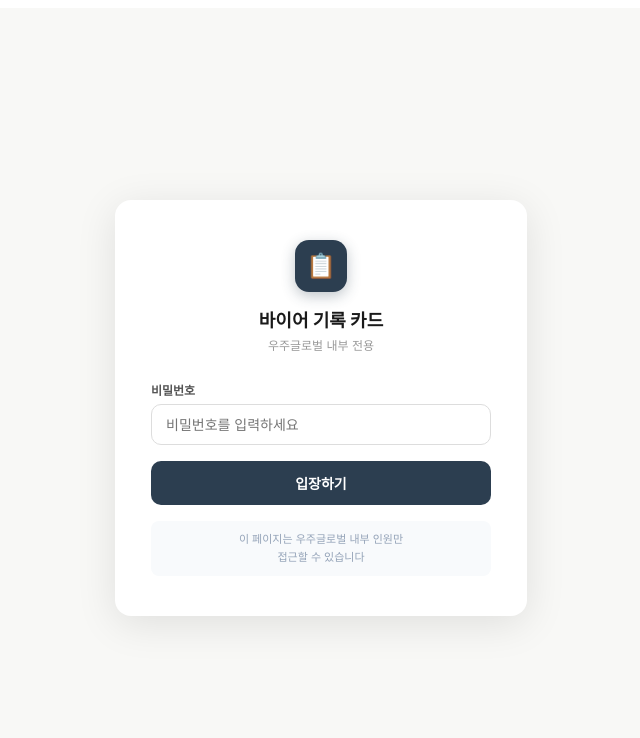
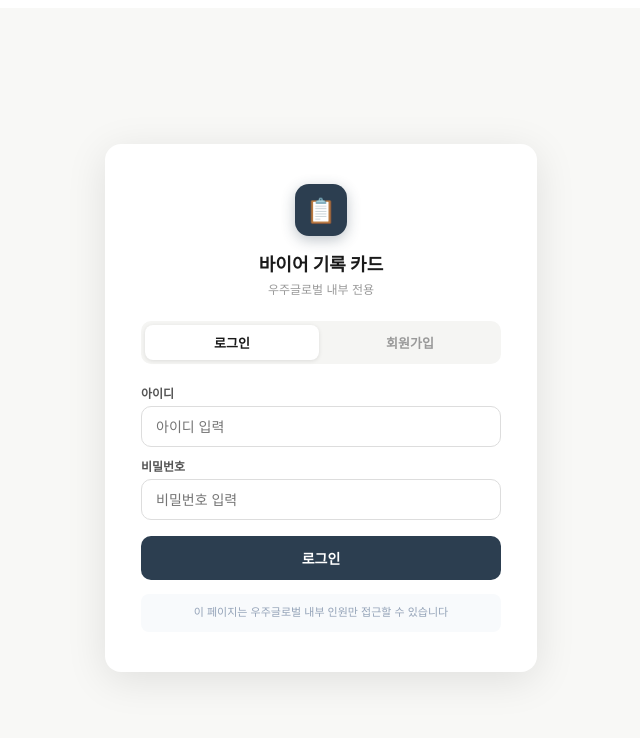
Before and after one commit to crukes18-cyber/businesschart, a Next.js app: page / in a window 1280 px wide. Shown: the top 738 px of the page, without its empty margins (319-959 px from the left). Built offline with nearby package versions, Linux system fonts and the light colour scheme.

Commit message:
Update index.jsx

```diff
--- a/pages/index.jsx
+++ b/pages/index.jsx
@@ -2,13 +2,9 @@
 
 import { useState, useMemo, useCallback, useEffect } from "react";
 
-// ─── 비밀번호 설정 ────────────────────────────────────────────────────────────
-const APP_PASSWORD = "woojoo2026";
-// ─────────────────────────────────────────────────────────────────────────────
-
-const STATUS_COLORS = { "완료": "#1D9E75", "대기": "#F59E0B", "진행": "#378ADD", "취소": "#EF4444" };
-const STATUS_BG = { "완료": "#EAF3DE", "대기": "#FEF3C7", "진행": "#E6F1FB", "취소": "#FDEDEC" };
-const STATUSES = ["완료", "대기", "진행", "취소"];
+const STATUS_COLORS = { "완료": "#1D9E75", "펜딩": "#F59E0B", "진행": "#378ADD", "취소": "#EF4444" };
+const STATUS_BG = { "완료": "#EAF3DE", "펜딩": "#FEF3C7", "진행": "#E6F1FB", "취소": "#FDEDEC" };
+const STATUSES = ["완료", "펜딩", "진행", "취소"];
 const now = () => { const d = new Date(); return `${d.getFullYear()}.${String(d.getMonth()+1).padStart(2,"0")}.${String(d.getDate()).padStart(2,"0")} ${String(d.getHours()).padStart(2,"0")}:${String(d.getMinutes()).padStart(2,"0")}`; };
 
 // 날짜 변환 헬퍼 (표시용: 2026.04.08 ↔ input용: 2026-04-08)
@@ -19,55 +15,107 @@ const DEFAULT_RECORDS = [
   { id: 1, requestDate: "2025.07.28", dueDate: "2025.08.15", completeDate: "2025.08.10", brand: "Alpha Sports", brandManager: "James K.", woojooManager: "김은석", content: "첫 접촉 — 유럽 친환경 인증 소재 관심 확인", status: "완료", nextStep: "인증서 및 소재 사양서 발송", pendingReason: "—", memos: [{ id: 1, text: "유럽 OEKO-TEX 인증 관련 문의 — 인증서 사본 첨부 완료", date: "2025.08.12 09:30" }] },
   { id: 2, requestDate: "2025.09.01", dueDate: "2025.09.20", completeDate: "2025.09.15", brand: "B", brandManager: "", woojooManager: "이지은", content: "첫 미팅 — 소재 라인업 소개, SS26 니즈 청취", status: "완료", nextStep: "스와치 발송 요청", pendingReason: "—", memos: [] },
   { id: 3, requestDate: "2025.09.10", dueDate: "2025.09.25", completeDate: "2025.09.20", brand: "C", brandManager: "James K.", woojooManager: "김은석", content: "소재 승인 완료 — SS26 500yds 발주 확정", status: "완료", nextStep: "발주서 접수 및 생산 일정 공유", pendingReason: "—", memos: [] },
-  { id: 4, requestDate: "2025.09.30", dueDate: "2025.10.15", completeDate: "2025.10.08", brand: "D", brandManager: "", woojooManager: "박성민", content: "스와치 전달, DNT-4034 foil print 타당성 논의", status: "대기", nextStep: "가먼트 워시 샘플 제작 착수", pendingReason: "워시 테스트 결과 대기", memos: [{ id: 1, text: "가먼트 워시 테스트 3회 진행 예정, 결과 2주 후 공유", date: "2025.10.10 14:20" }, { id: 2, text: "1차 워시 테스트 완료 — 수축률 2.1%, 기준 이내\n2차 테스트 다음 주 진행", date: "2025.10.18 11:00" }] },
+  { id: 4, requestDate: "2025.09.30", dueDate: "2025.10.15", completeDate: "2025.10.08", brand: "D", brandManager: "", woojooManager: "박성민", content: "스와치 전달, DNT-4034 foil print 타당성 논의", status: "펜딩", nextStep: "가먼트 워시 샘플 제작 착수", pendingReason: "워시 테스트 결과 대기", memos: [{ id: 1, text: "가먼트 워시 테스트 3회 진행 예정, 결과 2주 후 공유", date: "2025.10.10 14:20" }, { id: 2, text: "1차 워시 테스트 완료 — 수축률 2.1%, 기준 이내\n2차 테스트 다음 주 진행", date: "2025.10.18 11:00" }] },
   { id: 5, requestDate: "2025.10.10", dueDate: "2025.11.01", completeDate: "2025.10.20", brand: "E", brandManager: "Sarah L.", woojooManager: "최현아", content: "첫 미팅 — FW26 소재 니즈 파악, Woven-touch 관심 확인", status: "진행", nextStep: "스와치 3종 선별 발송", pendingReason: "—", memos: [] },
-  { id: 6, requestDate: "2025.10.25", dueDate: "2025.11.20", completeDate: "2025.11.05", brand: "F", brandManager: "", woojooManager: "김은석", content: "인트로 미팅 — 친환경 소재 관심, 워터리스 다잉 소개", status: "대기", nextStep: "소재 카탈로그 발송", pendingReason: "—", memos: [] },
+  { id: 6, requestDate: "2025.10.25", dueDate: "2025.11.20", completeDate: "2025.11.05", brand: "F", brandManager: "", woojooManager: "김은석", content: "인트로 미팅 — 친환경 소재 관심, 워터리스 다잉 소개", status: "펜딩", nextStep: "소재 카탈로그 발송", pendingReason: "—", memos: [] },
   { id: 7, requestDate: "2025.11.01", dueDate: "2025.11.30", completeDate: "2025.11.15", brand: "G", brandManager: "Sarah L.", woojooManager: "최현아", content: "스와치 리뷰 — 2종 긍정, 추가 색상 옵션 요청", status: "완료", nextStep: "색상 개발 착수", pendingReason: "—", memos: [] },
 ];
 
-const EMPTY = { requestDate: "", dueDate: "", completeDate: "", brand: "", brandManager: "", woojooManager: "", content: "", status: "대기", nextStep: "", pendingReason: "", memos: [] };
+const EMPTY = { requestDate: "", dueDate: "", completeDate: "", brand: "", brandManager: "", woojooManager: "", content: "", status: "펜딩", nextStep: "", pendingReason: "", memos: [], updatedAt: "" };
 
-// ─── Password Gate ────────────────────────────────────────────────────────────
-function PasswordGate({ onUnlock }) {
-  const [pw, setPw] = useState("");
-  const [error, setError] = useState(false);
+// ─── Login / Signup Gate ─────────────────────────────────────────────────────
+function AuthGate({ onLogin }) {
+  const [mode, setMode] = useState("login");
+  const [userId, setUserId] = useState("");
+  const [password, setPassword] = useState("");
+  const [name, setName] = useState("");
+  const [error, setError] = useState("");
   const [shake, setShake] = useState(false);
+  const [loading, setLoading] = useState(false);
 
-  const attempt = () => {
-    if (pw === APP_PASSWORD) {
-      if (typeof window !== "undefined") sessionStorage.setItem("buyer_auth", "1");
-      onUnlock();
-    } else {
-      setError(true); setShake(true); setPw("");
-      setTimeout(() => setShake(false), 500);
-    }
+  const triggerShake = (msg) => { setError(msg); setShake(true); setTimeout(()=>setShake(false),500); };
+
+  const handleLogin = async () => {
+    if (!userId.trim()||!password.trim()) return triggerShake("아이디와 비밀번호를 입력해주세요.");
+    setLoading(true);
+    try {
+      const res = await fetch("/api/users");
+      const data = await res.json();
+      const user = (data.users||[]).find(u=>u.userId===userId && u.password===password);
+      if (!user) { setLoading(false); return triggerShake("아이디 또는 비밀번호가 올바르지 않아요."); }
+      if (typeof window !== "undefined") sessionStorage.setItem("buyer_user", JSON.stringify({ userId: user.userId, name: user.name }));
+      onLogin({ userId: user.userId, name: user.name });
+    } catch { triggerShake("서버 오류가 발생했어요."); }
+    setLoading(false);
   };
+
+  const handleSignup = async () => {
+    if (!userId.trim()||!password.trim()||!name.trim()) return triggerShake("모든 항목을 입력해주세요.");
+    if (userId.length < 3) return triggerShake("아이디는 3자 이상이어야 해요.");
+    if (password.length < 4) return triggerShake("비밀번호는 4자 이상이어야 해요.");
+    setLoading(true);
+    try {
+      const res = await fetch("/api/users", {
+        method: "POST",
+        headers: { "Content-Type": "application/json" },
+        body: JSON.stringify({ userId, name, password })
+      });
+      const data = await res.json();
+      if (res.status === 409) { setLoading(false); return triggerShake(data.error); }
+      if (!data.ok) { setLoading(false); return triggerShake("가입 중 오류가 발생했어요."); }
+      if (typeof window !== "undefined") sessionStorage.setItem("buyer_user", JSON.stringify({ userId, name }));
+      onLogin({ userId, name });
+    } catch { triggerShake("서버 오류가 발생했어요."); }
+    setLoading(false);
+  };
+
+  const inp = { width:"100%", boxSizing:"border-box", padding:"11px 14px", border:"1.5px solid #ddd", borderRadius:10, fontSize:14, outline:"none", fontFamily:"inherit" };
 
   return (
     <div style={{ minHeight:"100vh", background:"#f8f8f6", display:"flex", alignItems:"center", justifyContent:"center", fontFamily:"-apple-system,BlinkMacSystemFont,'Segoe UI',sans-serif" }}>
       <style>{`@keyframes shake{0%,100%{transform:translateX(0)}20%{transform:translateX(-8px)}40%{transform:translateX(8px)}60%{transform:translateX(-6px)}80%{transform:translateX(6px)}}`}</style>
-      <div style={{ background:"white", borderRadius:16, padding:"40px 36px", boxShadow:"0 8px 40px rgba(0,0,0,0.10)", width:340, animation:shake?"shake 0.4s ease":"none" }}>
-        <div style={{ textAlign:"center", marginBottom:28 }}>
+      <div style={{ background:"white", borderRadius:16, padding:"40px 36px", boxShadow:"0 8px 40px rgba(0,0,0,0.10)", width:360, animation:shake?"shake 0.4s ease":"none" }}>
+        <div style={{ textAlign:"center", marginBottom:24 }}>
           <div style={{ width:52,height:52,borderRadius:14,background:"#2C3E50",display:"flex",alignItems:"center",justifyContent:"center",margin:"0 auto 14px",boxShadow:"0 4px 14px rgba(44,62,80,0.3)" }}>
             <span style={{ fontSize:24 }}>📋</span>
           </div>
           <div style={{ fontSize:18,fontWeight:700,color:"#1a1a1a" }}>바이어 기록 카드</div>
           <div style={{ fontSize:12,color:"#999",marginTop:4 }}>우주글로벌 내부 전용</div>
         </div>
-        <label style={{ fontSize:12,fontWeight:600,color:"#555",display:"block",marginBottom:6 }}>비밀번호</label>
-        <input
-          type="password" value={pw} autoFocus
-          onChange={e=>{ setPw(e.target.value); setError(false); }}
-          onKeyDown={e=>e.key==="Enter" && attempt()}
-          placeholder="비밀번호를 입력하세요"
-          style={{ width:"100%",boxSizing:"border-box",padding:"11px 14px",border:error?"1.5px solid #EF4444":"1.5px solid #ddd",borderRadius:10,fontSize:14,outline:"none",fontFamily:"inherit",background:error?"#FFF8F8":"white" }}
-        />
-        {error && <div style={{ fontSize:12,color:"#EF4444",marginTop:5 }}>⚠ 비밀번호가 올바르지 않습니다</div>}
-        <button onClick={attempt} style={{ width:"100%",padding:"12px",marginTop:16,background:"#2C3E50",color:"white",border:"none",borderRadius:10,fontSize:14,fontWeight:700,cursor:"pointer" }}>
-          입장하기
+        <div style={{ display:"flex", background:"#f5f5f3", borderRadius:10, padding:4, marginBottom:20, gap:4 }}>
+          {[["login","로그인"],["signup","회원가입"]].map(([m,label])=>(
+            <button key={m} onClick={()=>{setMode(m);setError("");}} style={{ flex:1,padding:"8px",borderRadius:8,border:"none",cursor:"pointer",fontSize:13,fontWeight:600,
+              background:mode===m?"white":"transparent",color:mode===m?"#1a1a1a":"#999",
+              boxShadow:mode===m?"0 1px 4px rgba(0,0,0,0.1)":"none",transition:"all .15s" }}>
+              {label}
+            </button>
+          ))}
+        </div>
+        <div style={{ display:"flex",flexDirection:"column",gap:10 }}>
+          {mode==="signup" && (
+            <div>
+              <label style={{ fontSize:12,fontWeight:600,color:"#555",display:"block",marginBottom:5 }}>이름</label>
+              <input value={name} onChange={e=>{setName(e.target.value);setError("");}} placeholder="홍길동" style={inp}/>
+            </div>
+          )}
+          <div>
+            <label style={{ fontSize:12,fontWeight:600,color:"#555",display:"block",marginBottom:5 }}>아이디</label>
+            <input value={userId} onChange={e=>{setUserId(e.target.value);setError("");}} placeholder="아이디 입력" style={inp} autoFocus/>
+          </div>
+          <div>
+            <label style={{ fontSize:12,fontWeight:600,color:"#555",display:"block",marginBottom:5 }}>비밀번호</label>
+            <input type="password" value={password} onChange={e=>{setPassword(e.target.value);setError("");}}
+              onKeyDown={e=>e.key==="Enter"&&(mode==="login"?handleLogin():handleSignup())}
+              placeholder="비밀번호 입력" style={inp}/>
+          </div>
+        </div>
+        {error && <div style={{ fontSize:12,color:"#EF4444",marginTop:10,padding:"8px 12px",background:"#FEF2F2",borderRadius:8 }}>⚠ {error}</div>}
+        <button onClick={mode==="login"?handleLogin:handleSignup} disabled={loading}
+          style={{ width:"100%",padding:"12px",marginTop:16,background:"#2C3E50",color:"white",border:"none",borderRadius:10,fontSize:14,fontWeight:700,cursor:loading?"not-allowed":"pointer",opacity:loading?0.7:1 }}>
+          {loading?"처리 중...":(mode==="login"?"로그인":"가입하기")}
         </button>
-        <div style={{ marginTop:16,padding:"10px 12px",background:"#F8FAFC",borderRadius:8,fontSize:11,color:"#94A3B8",textAlign:"center",lineHeight:1.6 }}>
-          이 페이지는 우주글로벌 내부 인원만<br/>접근할 수 있습니다
+        <div style={{ marginTop:14,padding:"10px 12px",background:"#F8FAFC",borderRadius:8,fontSize:11,color:"#94A3B8",textAlign:"center",lineHeight:1.6 }}>
+          이 페이지는 우주글로벌 내부 인원만 접근할 수 있습니다
         </div>
       </div>
     </div>
@@ -76,13 +124,17 @@ function PasswordGate({ onUnlock }) {
 
 // ─── Main Export ──────────────────────────────────────────────────────────────
 export default function BuyerCard() {
-  const [authed, setAuthed] = useState(() => typeof window !== "undefined" && sessionStorage.getItem("buyer_auth") === "1");
-  if (!authed) return <PasswordGate onUnlock={()=>setAuthed(true)} />;
-  return <BuyerApp />;
+  const [currentUser, setCurrentUser] = useState(() => {
+    if (typeof window === "undefined") return null;
+    const s = sessionStorage.getItem("buyer_user");
+    return s ? JSON.parse(s) : null;
+  });
+  if (!currentUser) return <AuthGate onLogin={(user)=>setCurrentUser(user)} />;
+  return <BuyerApp currentUser={currentUser} onLogout={()=>{ sessionStorage.removeItem("buyer_user"); setCurrentUser(null); }} />;
 }
 
 // ─── App ──────────────────────────────────────────────────────────────────────
-function BuyerApp() {
+function BuyerApp({ currentUser, onLogout }) {
   const [records, setRecords] = useState(DEFAULT_RECORDS);
   const [modal, setModal] = useState(null);
   const [form, setForm] = useState({ ...EMPTY });
@@ -94,8 +146,23 @@ function BuyerApp() {
   const [filterStatus, setFilterStatus] = useState("전체");
   const [filterManager, setFilterManager] = useState("전체");
   const [memoText, setMemoText] = useState("");
-  const [syncStatus, setSyncStatus] = useState("idle"); // idle | loading | saving | saved | error
+  const [syncStatus, setSyncStatus] = useState("idle");
   const [lastSaved, setLastSaved] = useState(null);
+  const [showLogs, setShowLogs] = useState(false);
+  const [logs, setLogs] = useState([]);
+
+  useEffect(() => {
+    if (!showLogs) return;
+    fetch("/api/logs").then(r=>r.json()).then(d=>setLogs(d.logs||[])).catch(()=>{});
+  }, [showLogs]);
+
+  const writeLog = (action, target) => {
+    fetch("/api/logs", {
+      method: "POST",
+      headers: { "Content-Type": "application/json" },
+      body: JSON.stringify({ userId: currentUser.userId, userName: currentUser.name, action, target })
+    }).catch(()=>{});
+  };
   const [confirmDelete, setConfirmDelete] = useState(null); // { id, name }
   const [undoStack, setUndoStack] = useState([]);
   const [undoNotice, setUndoNotice] = useState(null);
@@ -161,11 +228,23 @@ function BuyerApp() {
     if (search) { const q = search.toLowerCase(); return [r.brand, r.brandManager, r.content, r.nextStep, r.woojooManager].some((v) => (v||"").toLowerCase().includes(q)); }
     return true;
   }), [records, filterStatus, filterManager, search]);
-  const stats = useMemo(() => ({ total: records.length, done: records.filter((r) => r.status === "완료").length, waiting: records.filter((r) => r.status === "대기").length, progress: records.filter((r) => r.status === "진행").length }), [records]);
+  const stats = useMemo(() => ({ total: records.length, done: records.filter((r) => r.status === "완료").length, waiting: records.filter((r) => r.status === "펜딩").length, progress: records.filter((r) => r.status === "진행").length }), [records]);
 
-  const handleAdd = () => { const mx = records.reduce((m, r) => Math.max(m, r.id), 0); setRecords((p) => [...p, { ...form, id: mx+1, memos: [] }]); setModal(null); setForm({ ...EMPTY }); showToast("✓ 기록 추가됨"); };
+  const handleAdd = () => {
+    const mx = records.reduce((m, r) => Math.max(m, r.id), 0);
+    const newRecord = { ...form, id: mx+1, memos: [], updatedAt: now() };
+    setRecords((p) => [...p, newRecord]);
+    writeLog("기록 추가", `${form.brand} (${form.woojooManager})`);
+    setModal(null); setForm({ ...EMPTY }); showToast("✓ 기록 추가됨");
+  };
   const startEdit = (r) => { setEditingId(r.id); setForm({ ...r }); setModal("edit"); };
-  const handleEdit = () => { const u = { ...form, id: editingId }; setRecords((p) => p.map((r) => r.id === editingId ? u : r)); if (detail && detail.id === editingId) setDetail(u); setModal(null); setEditingId(null); setForm({ ...EMPTY }); showToast("✓ 수정됨"); };
+  const handleEdit = () => {
+    const u = { ...form, id: editingId, updatedAt: now() };
+    setRecords((p) => p.map((r) => r.id === editingId ? u : r));
+    if (detail && detail.id === editingId) setDetail(u);
+    writeLog("기록 수정", `${form.brand} (${form.woojooManager})`);
+    setModal(null); setEditingId(null); setForm({ ...EMPTY }); showToast("✓ 수정됨");
+  };
 
   const requestDelete = (id) => {
     const rec = records.find(r => r.id === id);
@@ -179,6 +258,7 @@ function BuyerApp() {
     const snapshot = records;
     const rec = records.find(r => r.id === confirmDelete.id);
     setRecords(p => p.filter(r => r.id !== confirmDelete.id));
+    writeLog("기록 삭제", `${rec?.brand} (${rec?.woojooManager})`);
     setConfirmDelete(null);
     showToast("✓ 삭제됨");
     const tid = setTimeout(() => setUndoNotice(null), 5000);
@@ -317,7 +397,18 @@ function BuyerApp() {
             {lastSaved && <span style={{ marginLeft: 8, color: "#bbb" }}>· 마지막 저장: {lastSaved}</span>}
           </p>
         </div>
-        {/* 저장 버튼 */}
+        {/* 유저 + 버튼 */}
+        <div style={{ display:"flex", gap:8, alignItems:"center" }}>
+          <span style={{ fontSize:12, color:"#999", fontWeight:600 }}>👤 {currentUser.name} ({currentUser.userId})</span>
+          <button onClick={()=>setShowLogs(true)}
+            style={{ padding:"8px 12px",borderRadius:8,border:"1px solid #ddd",cursor:"pointer",fontSize:12,fontWeight:600,background:"white",color:"#555" }}>
+            📋 변경 이력
+          </button>
+          <button onClick={onLogout}
+            style={{ padding:"8px 12px",borderRadius:8,border:"1px solid #fcc",cursor:"pointer",fontSize:12,fontWeight:600,background:"white",color:"#EF4444" }}>
+            로그아웃
+          </button>
+        </div>
         <div style={{ display:"flex", gap:4 }}>
           <button onClick={handleExcelDownload}
             style={{ padding:"8px 16px", borderRadius:"8px 0 0 8px", border:"none", cursor:"pointer",
@@ -342,7 +433,7 @@ function BuyerApp() {
 
       {/* Stats */}
       <div style={{ display: "flex", gap: 10, marginBottom: 20 }}>
-        {[{ l: "전체", v: stats.total, c: "#2C3E50" }, { l: "완료", v: stats.done, c: "#1D9E75" }, { l: "대기", v: stats.waiting, c: "#F59E0B" }, { l: "진행", v: stats.progress, c: "#378ADD" }].map(({ l, v, c }) => (
+        {[{ l: "전체", v: stats.total, c: "#2C3E50" }, { l: "완료", v: stats.done, c: "#1D9E75" }, { l: "펜딩", v: stats.waiting, c: "#F59E0B" }, { l: "진행", v: stats.progress, c: "#378ADD" }].map(({ l, v, c }) => (
           <div key={l} style={{ textAlign: "center", padding: "12px 8px", background: "#fff", border: "1px solid #e8e8e4", borderRadius: 10, flex: 1 }}><div style={{ fontSize: 24, fontWeight: 700, color: c }}>{v}</div><div style={{ fontSize: 11, color: "#888" }}>{l}</div></div>
         ))}
       </div>
@@ -358,7 +449,7 @@ function BuyerApp() {
       {/* Table */}
       <div style={{ overflowX: "auto" }}>
         <div style={{ display: "flex", background: "#2C3E50", color: "#fff", fontWeight: 600, fontSize: 11, borderRadius: "12px 12px 0 0", minWidth: 900 }}>
-          <div style={S.hCell(36)}>No</div><div style={S.hCell(70)}>담당자</div><div style={S.hCell(78)}>의뢰일</div><div style={S.hCell(78)}>납기일</div><div style={S.hCell(78)}>완료일</div><div style={S.hCell(100)}>브랜드</div><div style={S.hCell(80)}>브랜드담당</div><div style={S.hCellF}>진행 내용</div><div style={S.hCell(55)}>상태</div><div style={{ ...S.hCellF, maxWidth: 150 }}>다음 단계</div><div style={S.hCell(70)}>관리</div>
+          <div style={S.hCell(36)}>No</div><div style={S.hCell(70)}>담당자</div><div style={S.hCell(78)}>의뢰일</div><div style={S.hCell(78)}>납기일</div><div style={S.hCell(78)}>완료일</div><div style={S.hCell(100)}>브랜드</div><div style={S.hCell(80)}>브랜드담당</div><div style={S.hCellF}>진행 내용</div><div style={S.hCell(55)}>상태</div><div style={{ ...S.hCellF, maxWidth: 150 }}>다음 단계</div><div style={S.hCell(110)}>최종수정</div><div style={S.hCell(70)}>관리</div>
         </div>
         {filtered.length === 0 ? (<div style={{ background: "#fff", borderRadius: "0 0 12px 12px", border: "1px solid #e8e8e4", textAlign: "center", padding: 40, color: "#999" }}>검색 결과가 없습니다</div>) : (
           <div style={{ background: "#fff", borderRadius: "0 0 12px 12px", border: "1px solid #e8e8e4", overflow: "hidden", minWidth: 900 }}>
@@ -374,6 +465,7 @@ function BuyerApp() {
                 <div style={S.cellF} onClick={() => openDetail(r)}><span style={{ overflow: "hidden", textOverflow: "ellipsis", whiteSpace: "nowrap" }}>{r.content}</span></div>
                 <div style={S.cell(55)}><select value={r.status} onChange={(e) => updateStatus(r.id, e.target.value)} onClick={(e) => e.stopPropagation()} style={{ border: "none", background: "transparent", fontSize: 11, fontWeight: 600, color: STATUS_COLORS[r.status], cursor: "pointer", outline: "none", width: "100%" }}>{STATUSES.map((st) => <option key={st} value={st}>{st}</option>)}</select></div>
                 <div style={{ ...S.cellF, maxWidth: 150 }} onClick={() => openDetail(r)}><span style={{ overflow: "hidden", textOverflow: "ellipsis", whiteSpace: "nowrap", fontSize: 11, color: "#666" }}>{r.nextStep || "—"}</span></div>
+                <div style={S.cell(110)} onClick={() => openDetail(r)}><span style={{ fontSize:10, color:"#aaa" }}>{r.updatedAt || "—"}</span></div>
                 <div style={S.cell(70)}>
                   <button style={{ ...S.ib, position: "relative" }} onClick={(e) => { e.stopPropagation(); openDetail(r, "memo"); }}>📝{r.memos.length > 0 && <span style={{ position: "absolute", top: -4, right: -6, background: "#EF4444", color: "#fff", borderRadius: 10, padding: "0 4px", fontSize: 9, fontWeight: 700, minWidth: 14, textAlign: "center" }}>{r.memos.length}</span>}</button>
                   <button style={S.ib} onClick={(e) => { e.stopPropagation(); startEdit(r); }}>✏️</button>
@@ -421,6 +513,48 @@ function BuyerApp() {
       )}
 
       {/* 일반 토스트 */}
+      {/* 변경 이력 모달 */}
+      {showLogs && (
+        <div style={{ position:"fixed",inset:0,background:"rgba(0,0,0,0.4)",zIndex:2000,display:"flex",alignItems:"center",justifyContent:"center" }}>
+          <div style={{ background:"white",borderRadius:16,width:600,maxHeight:"80vh",display:"flex",flexDirection:"column",boxShadow:"0 20px 60px rgba(0,0,0,0.2)" }}>
+            <div style={{ padding:"20px 24px",borderBottom:"1px solid #e8e8e4",display:"flex",alignItems:"center",justifyContent:"space-between",flexShrink:0 }}>
+              <div>
+                <div style={{ fontSize:16,fontWeight:700,color:"#1a1a1a" }}>📋 변경 이력</div>
+                <div style={{ fontSize:12,color:"#999",marginTop:2 }}>최근 100건</div>
+              </div>
+              <button onClick={()=>setShowLogs(false)} style={{ background:"none",border:"none",cursor:"pointer",fontSize:18,color:"#999" }}>✕</button>
+            </div>
+            <div style={{ flex:1,overflowY:"auto",padding:"16px 24px" }}>
+              {logs.length===0 ? (
+                <div style={{ textAlign:"center",color:"#bbb",padding:"40px 0" }}>
+                  <div style={{ fontSize:28,marginBottom:8 }}>📭</div>
+                  <div>아직 변경 이력이 없어요</div>
+                </div>
+              ) : logs.map((log,i) => (
+                <div key={i} style={{ display:"flex",gap:12,padding:"10px 0",borderBottom:"1px solid #f5f5f0",alignItems:"flex-start" }}>
+                  <div style={{ width:8,height:8,borderRadius:"50%",background:"#2C3E50",marginTop:6,flexShrink:0 }}/>
+                  <div style={{ flex:1,minWidth:0 }}>
+                    <div style={{ display:"flex",gap:8,alignItems:"center",flexWrap:"wrap" }}>
+                      <span style={{ fontSize:12,fontWeight:700,color:"#1a1a1a" }}>{log.userName}</span>
+                      <span style={{ fontSize:11,color:"#aaa" }}>({log.userId})</span>
+                      <span style={{ padding:"2px 8px",borderRadius:6,background:"#f0f4f8",color:"#2C3E50",fontSize:11,fontWeight:600 }}>{log.action}</span>
+                    </div>
+                    <div style={{ fontSize:12,color:"#666",marginTop:2 }}>{log.target}</div>
+                    <div style={{ fontSize:11,color:"#ccc",marginTop:2 }}>{log.timestamp}</div>
+                  </div>
+                </div>
+              ))}
+            </div>
+            <div style={{ padding:"14px 24px",borderTop:"1px solid #e8e8e4",flexShrink:0 }}>
+              <button onClick={()=>{ fetch("/api/logs").then(r=>r.json()).then(d=>setLogs(d.logs||[])); }}
+                style={{ padding:"8px 16px",borderRadius:8,border:"1px solid #ddd",background:"white",cursor:"pointer",fontSize:13,color:"#666" }}>
+                🔄 새로고침
+              </button>
+            </div>
+          </div>
+        </div>
+      )}
+
       {toast && (<div style={{ position: "fixed", bottom: 24, right: 24, background: "#fff", border: "1px solid #e0e0e0", borderRadius: 10, padding: "10px 18px", fontSize: 13, boxShadow: "0 2px 8px rgba(0,0,0,0.1)", zIndex: 9999 }}>{toast}</div>)}
     </div>
   );
```
